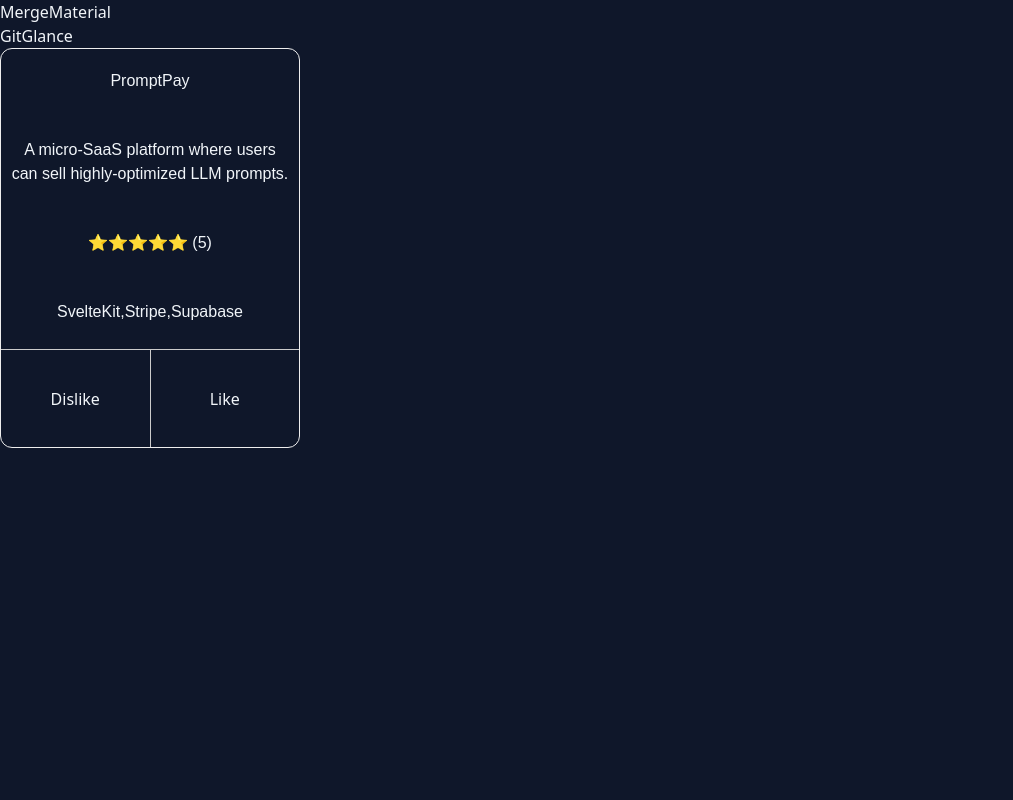
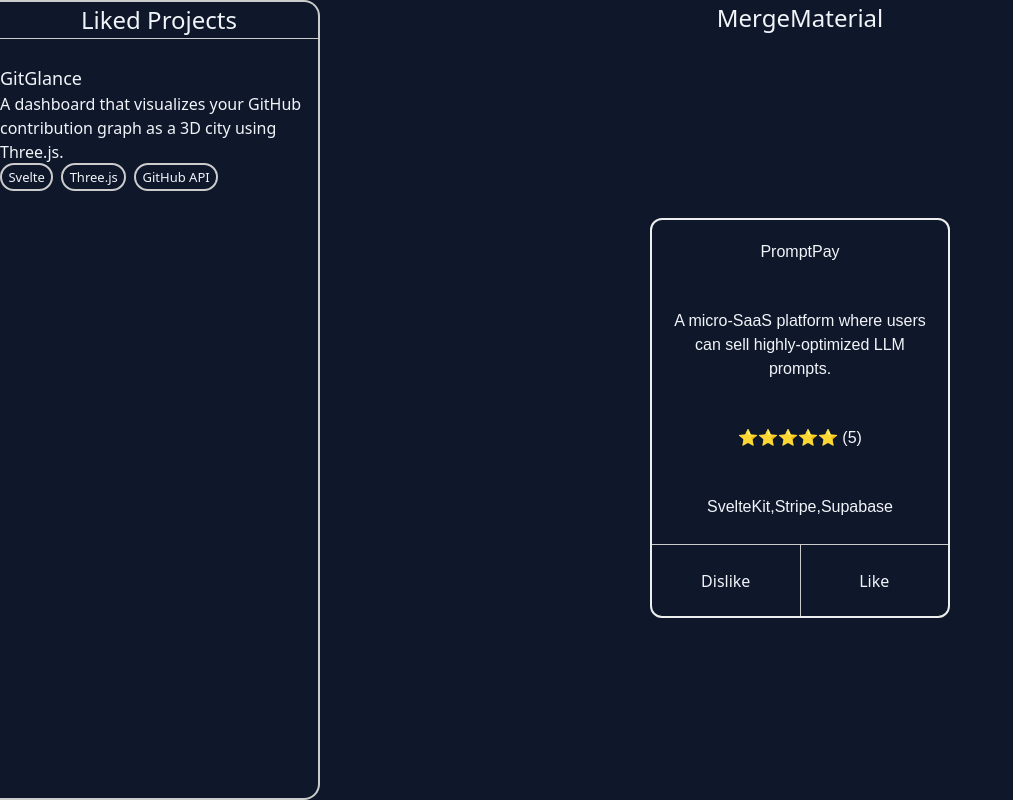
Before and after one commit to openlyfree/MergeMaterial, a SvelteKit app: page / in a window 1280 px wide. Both pictures are taken after a click on the button "Like". Shown: the whole page, without its empty margins (0-1013 px from the left). Built offline with nearby package versions, Linux system fonts and the light colour scheme.

Commit message:
refactor: enhance layout structure and styling for main components

```diff
--- a/src/app.css
+++ b/src/app.css
@@ -8,4 +8,13 @@
 		overflow-x: hidden;
 		height: 100%;
 	}
+
+	main {
+		width: 100vh;
+		height: 100vh;
+	}
+
+  h1 {
+    font-size: x-large;
+  }
 }
--- a/src/routes/+layout.svelte
+++ b/src/routes/+layout.svelte
@@ -4,9 +4,14 @@
 </script>
 
 <main>
-	<h1 class="title">MergeMaterial</h1>
+
 	{@render children()}
 </main>
 
 <style>
+
+	main {
+		width: 100%;
+		height: 100%;
+	}
 </style>
--- a/src/routes/+page.svelte
+++ b/src/routes/+page.svelte
@@ -12,8 +12,8 @@
 	onMount(() => {
 		const stored = localStorage.getItem('likedProjects');
 		if (stored) likedIndices = [...new Set(JSON.parse(stored) as number[])];
-		const lastIdx = localStorage.getItem('lastIdx');
-		if (lastIdx) now = parseInt(lastIdx);
+		//const lastIdx = localStorage.getItem('lastIdx');
+		//if (lastIdx) now = parseInt(lastIdx);
 	});
 
 	const next = (like: boolean) => {
@@ -36,14 +36,33 @@
 	};
 </script>
 
-<main>
+<div class="container">
 	<div class="lk">
 		<LikedProjects {likedProjects} />
 	</div>
-	<div class="card">
-		<Card current={now} getNext={next} />
+
+	<div class="card-area">
+		<h1 class="title">MergeMaterial</h1>
+		<div class="card-wrapper"><Card current={now} getNext={next} /></div>
 	</div>
-</main>
+</div>
 
 <style>
+	.container {
+		display: flex;
+		flex-direction: row;
+	}
+	.card-area {
+		flex: 1;
+		display: flex;
+		flex-direction: column;
+		align-items: center;
+	}
+  .card-wrapper {
+		flex: 1;
+		display: flex;
+		flex-direction: column;
+		align-items: center;
+    justify-content: center;
+  }
 </style>
--- a/src/routes/Card.svelte
+++ b/src/routes/Card.svelte
@@ -69,7 +69,7 @@
 		width: 300px;
 		height: 400px;
 		border-radius: 12px;
-		border: 1px solid #ccc;
+		border: 2px solid #ccc;
 		display: flex;
 		flex-direction: column;
 		justify-content: center;
@@ -80,7 +80,7 @@
 		user-select: none;
 		display: flex;
 		justify-content: center;
-		border: 1px solid #eee;
+		border: 2px solid #eee;
 	}
 
 	h4 {
--- a/src/routes/LikedProjects.svelte
+++ b/src/routes/LikedProjects.svelte
@@ -1,20 +1,54 @@
 <script lang="ts">
-	// Using the $props rune for Svelte 5
 	let { likedProjects = [], ...rest } = $props();
 </script>
 
-<div {...rest}>
+<div class="container" {...rest}>
+	<h1>Liked Projects</h1>
 	{#if likedProjects.length === 0}
 		<p>No liked projects yet.</p>
 	{:else}
 		<ul>
 			{#each likedProjects as pj, i (i)}
 				<li>
-					<h4>{pj.title}</h4>
+					<h5>{pj.title}</h5>
+					<p>{pj.description}</p>
+					{#each pj.stack as tech}
+						<span>{tech}</span>
+					{/each}
 				</li>
 			{/each}
 		</ul>
 	{/if}
 </div>
 
-<style></style>
+<style>
+	p {
+		font-size: medium;
+	}
+	h5 {
+    padding-top: 10px;
+		font-size: large;
+	}
+	.container {
+		max-width: 40vh;
+		height: 100vh;
+		border-right: 2px solid #ccc;
+		border-top: 2px solid #ccc;
+		border-bottom: 2px solid #ccc;
+		border-top-right-radius: 1rem;
+		border-bottom-right-radius: 1rem;
+	}
+	span {
+		margin-right: 0.5rem;
+		font-size: small;
+		border: 2px solid #ccc;
+		padding: 0.2rem 0.4rem;
+		border-radius: 1rem;
+	}
+	h1 {
+		text-align: center;
+		margin-bottom: 1rem;
+		font-size: x-large;
+		border-bottom: 1px solid #ccc;
+	}
+</style>
```
